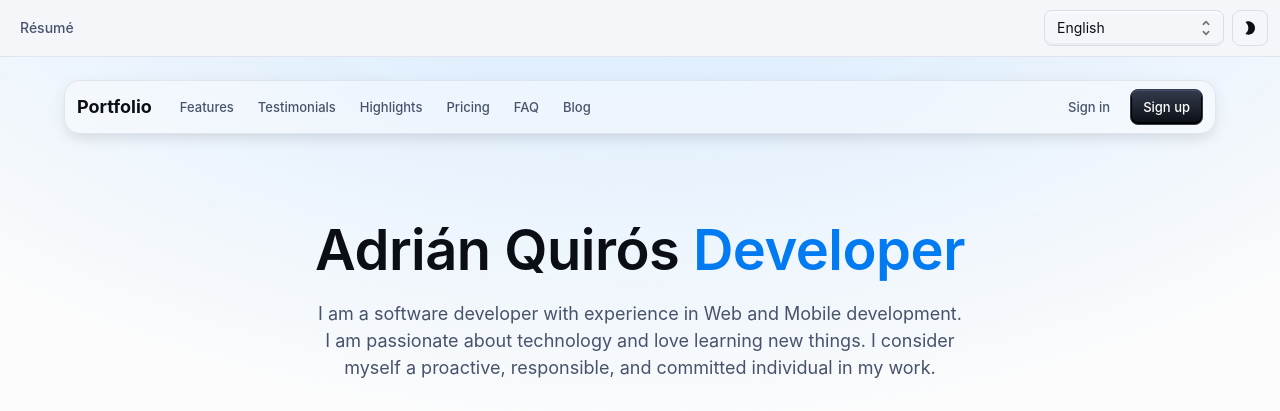
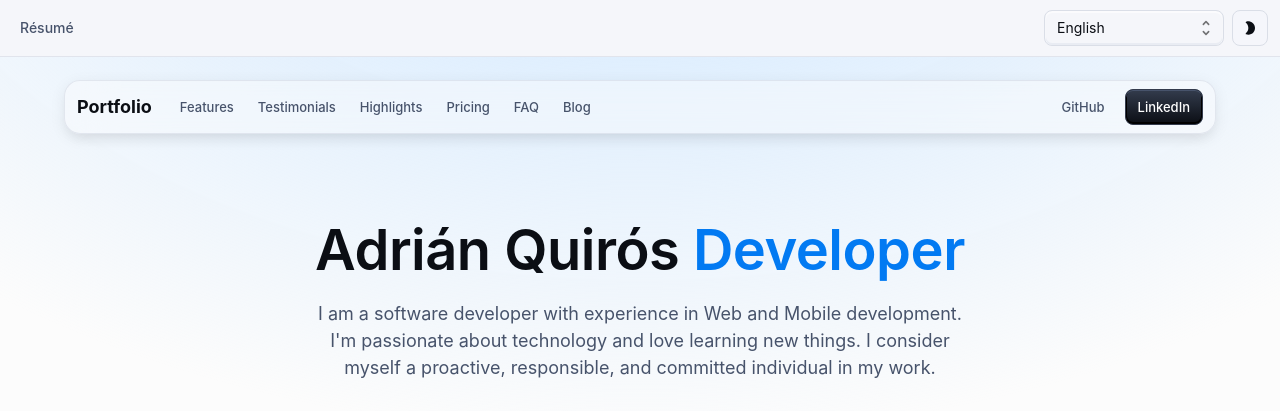
Before and after one commit to adrianqe/portfolio, a React (Create React App) app in the folder front-end/: page / in a window 1280 px wide. Shown: the top 411 px of the page. Built offline with nearby package versions, Linux system fonts and the light colour scheme.

Commit message:
Add buttons

```diff
--- a/front-end/src/components/AppAppBar.js
+++ b/front-end/src/components/AppAppBar.js
@@ -27,6 +27,13 @@ const StyledToolbar = styled(Toolbar)(({ theme }) => ({
   padding: '8px 12px',
 }));
 
+const OnClicjGitHub = () => {
+  window.open('https://github.com/adrianqe', '_blank');
+};
+
+const OnClickLinkedIn = () => {
+  window.open('https://www.linkedin.com/in/adrian-quiros-elizondo-639906300/?utm_source=share&utm_campaign=share_via&utm_content=profile&utm_medium=ios_app', '_blank');
+};
 export default function AppAppBar() {
   const [open, setOpen] = React.useState(false);
 
@@ -83,11 +90,11 @@ export default function AppAppBar() {
               alignItems: 'center',
             }}
           >
-            <Button color="primary" variant="text" size="small">
-              Sign in
+            <Button color="primary" variant="text" size="small" onClick={OnClicjGitHub}>
+              GitHub
             </Button>
-            <Button color="primary" variant="contained" size="small">
-              Sign up
+            <Button color="primary" variant="contained" size="small" onClick={OnClickLinkedIn}>
+              LinkedIn
             </Button>
           </Box>
           <Box sx={{ display: { sm: 'flex', md: 'none' } }}>
--- a/front-end/src/components/Hero.js
+++ b/front-end/src/components/Hero.js
@@ -104,7 +104,7 @@ export default function Hero() {
             }}
           >
             <span data-section="profile" data-value="description">
-            I am a software developer with experience in Web and Mobile development. I am passionate about technology and love learning new things. I consider myself a proactive, responsible, and committed individual in my work.
+            I am a software developer with experience in Web and Mobile development. I'm passionate about technology and love learning new things. I consider myself a proactive, responsible, and committed individual in my work.
             </span>
           </Typography>
 
```
